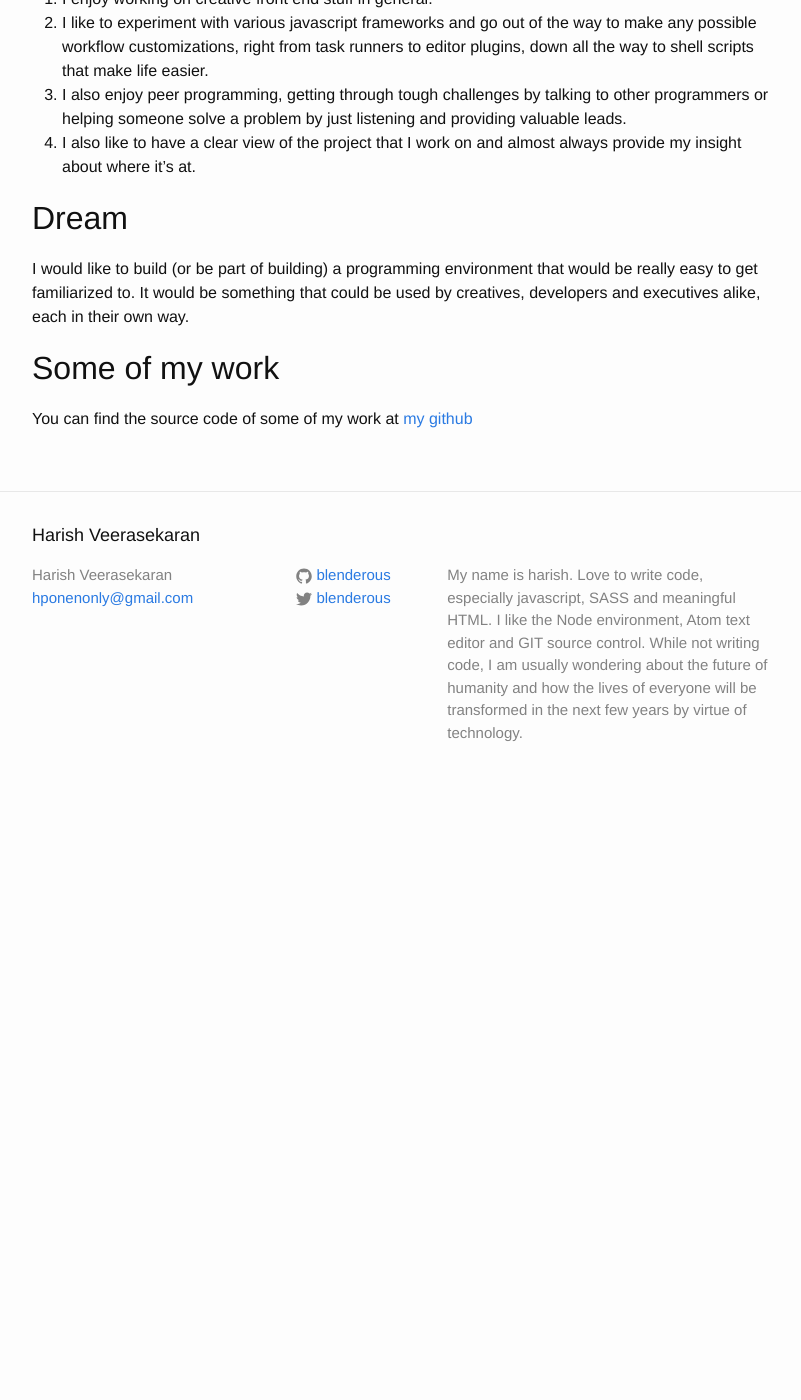
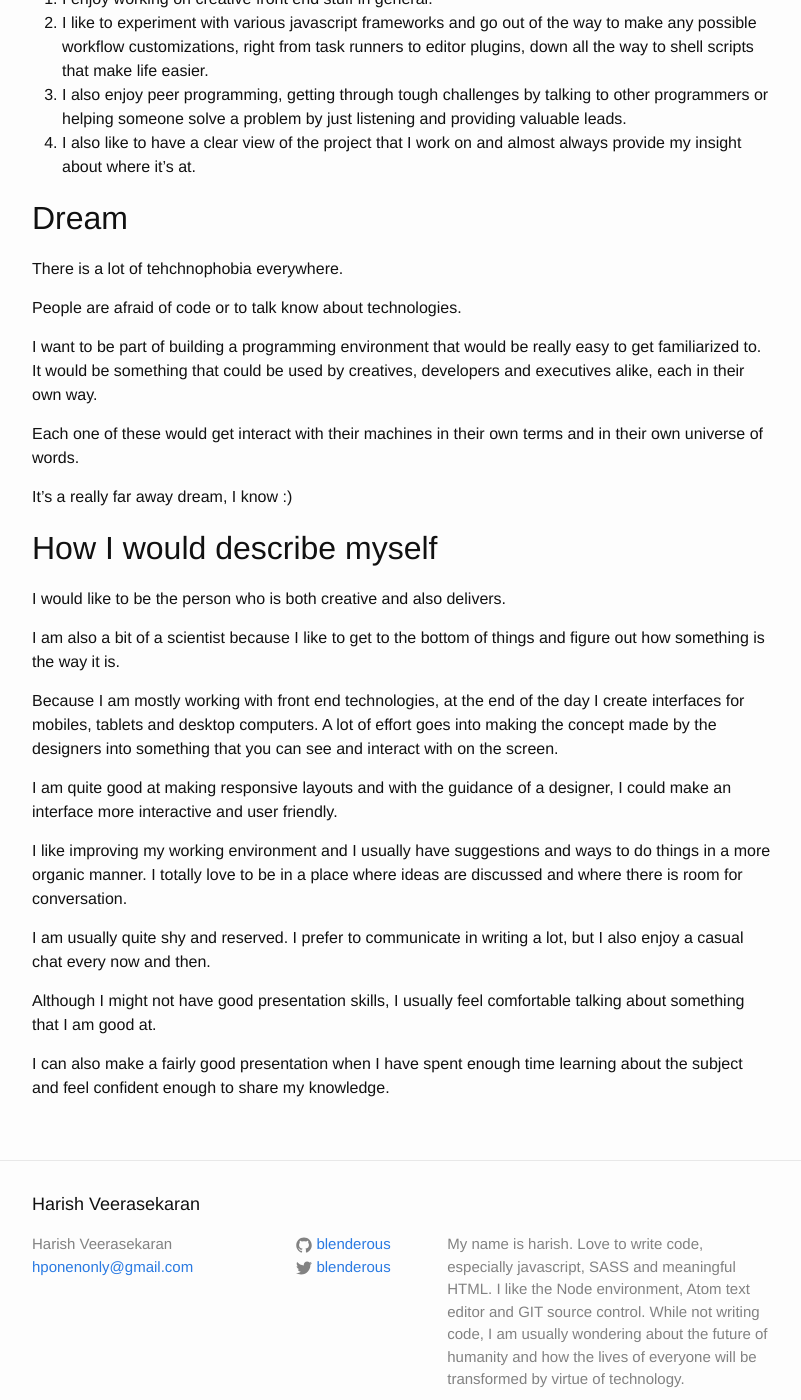
Before and after one commit to blenderous/blenderous.github.io, a Jekyll site: the page built from about.md, in a window 1280 px wide and 1400 px high, scrolled down 405 px. Shown: the whole window, without its empty margins (238-1039 px from the left). Built offline with Jekyll 4.4.1, drawn with Linux system fonts in a browser that asks for light colours; before the commit the page ends 1209 px from its top, so only the background shows below that; some of the changed text lies outside the part shown.

```diff
--- a/_config.yml
+++ b/_config.yml
@@ -13,8 +13,7 @@
   Love to write code, especially javascript, SASS and meaningful HTML.
   I like the Node environment, Atom text editor and GIT source control.
   While not writing code, I am usually wondering about the future of humanity
-  and how the lives of everyone will be transformed in the next few years
-  by virtue of technology.
+  and how the lives of everyone will be transformed by virtue of technology.
 baseurl: "" # the subpath of your site, e.g. /blog
 url: "http://harish.octopouce.mu" # the base hostname & protocol for your site
 twitter_username: blenderous
--- a/about.md
+++ b/about.md
@@ -18,8 +18,30 @@
 
 ## Dream
 
-I would like to build (or be part of building) a programming environment that would be really easy to get familiarized to. It would be something that could be used by creatives, developers and executives alike, each in their own way.
+There is a lot of tehchnophobia everywhere.
 
-## Some of my work
+People are afraid of code or to talk know about technologies.
 
-You can find the source code of some of my work at [my github](https://github.com/blenderous?tab=repositories)
+I want to be part of building a programming environment that would be really easy to get familiarized to. It would be something that could be used by creatives, developers and executives alike, each in their own way.
+
+Each one of these would get interact with their machines in their own terms and in their own universe of words.
+
+It's a really far away dream, I know :)
+
+## How I would describe myself
+
+I would like to be the person who is both creative and also delivers.
+
+I am also a bit of a scientist because I like to get to the bottom of things and figure out how something is the way it is.
+
+Because I am mostly working with front end technologies, at the end of the day I create interfaces for mobiles, tablets and desktop computers. A lot of effort goes into making the concept made by the designers into something that you can see and interact with on the screen.
+
+I am quite good at making responsive layouts and with the guidance of a designer, I could make an interface more interactive and user friendly.
+
+I like improving my working environment and I usually have suggestions and ways to do things in a more organic manner. I totally love to be in a place where ideas are discussed and where there is room for conversation.
+
+I am usually quite shy and reserved. I prefer to communicate in writing a lot, but I also enjoy a casual chat every now and then.
+
+Although I might not have good presentation skills, I usually feel comfortable talking about something that I am good at.
+
+I can also make a fairly good presentation when I have spent enough time learning about the subject and feel confident enough to share my knowledge.
```
Also changed, not shown: other parts of about.md (+1 -1 lines), cv.md (added, +66 -0 lines), _posts/2016-10-10-creating-a-virtual-host.md (renamed from _posts/creating-a-virtual-host.md).
